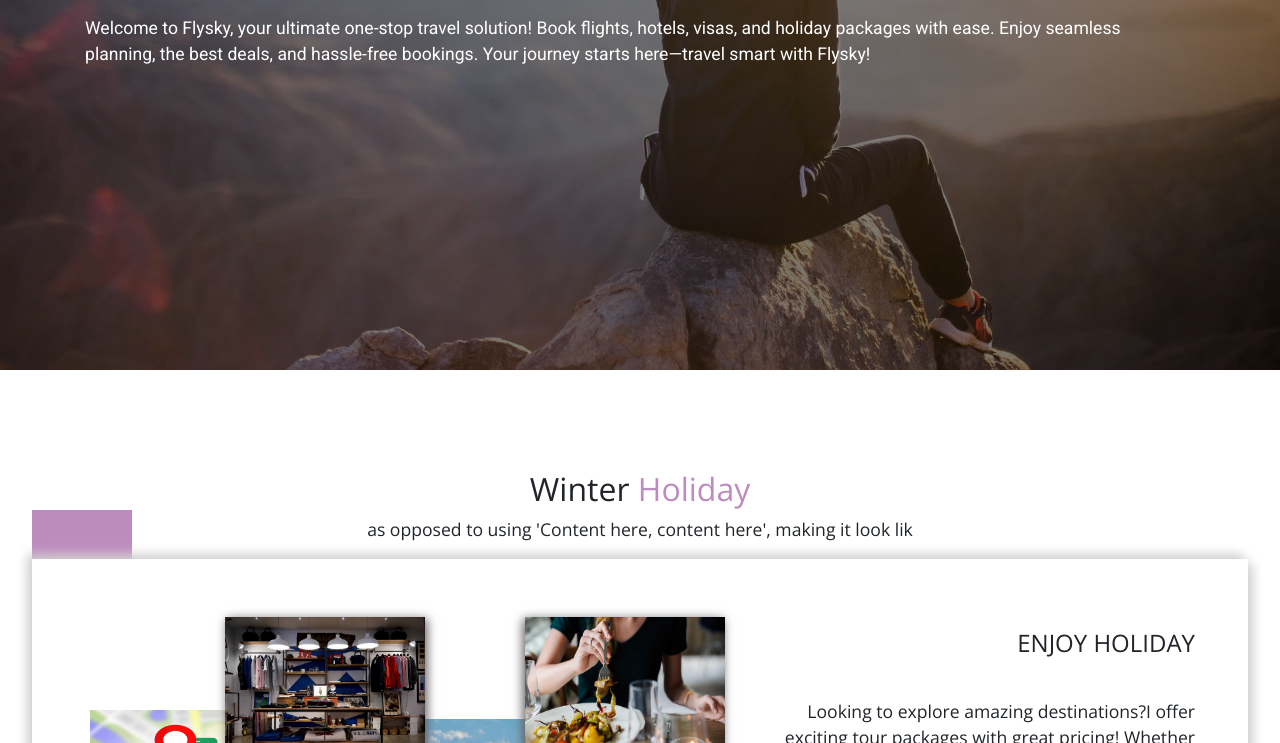
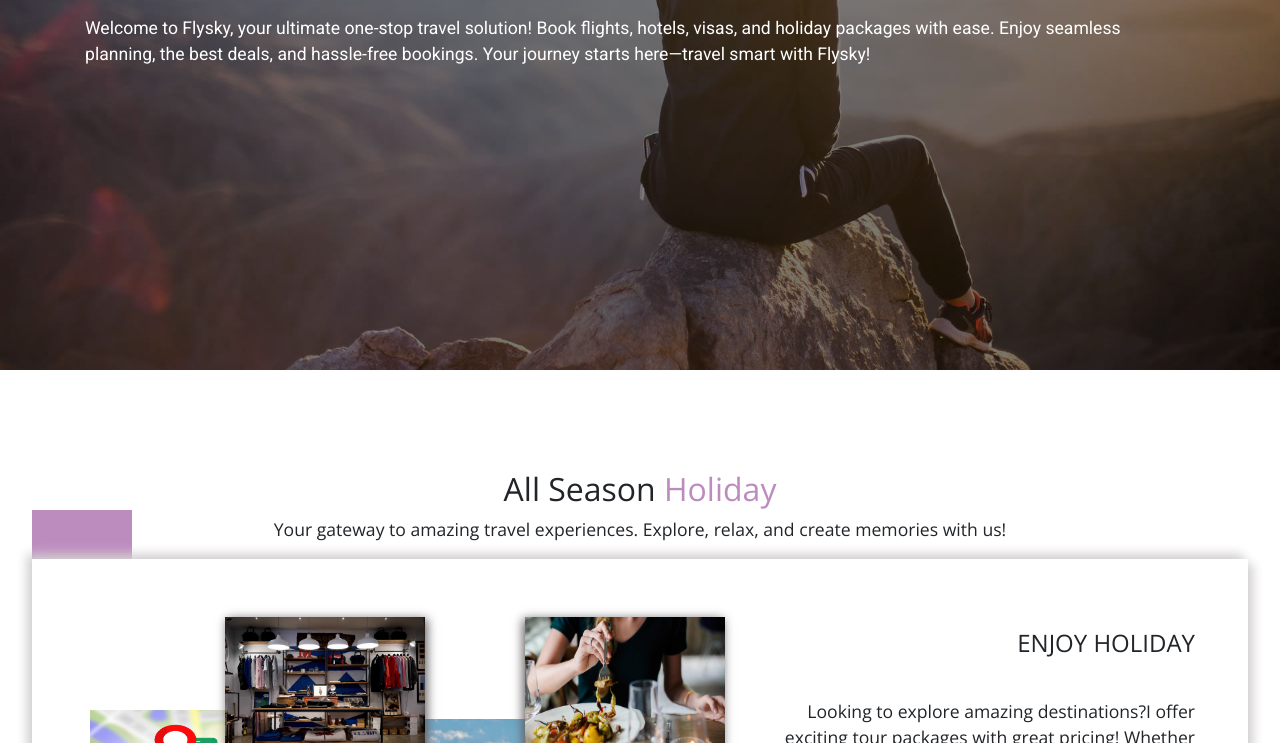
Before and after one commit to hasibulislamshaon/flyskybd, a plain HTML site: page index.html in a window 1280 px wide. Shown: the part 430-1173 px from the top of the page. Drawn offline with nearby package versions, Linux system fonts and the light colour scheme.

Commit message:
Update index.html

```diff
--- a/index.html
+++ b/index.html
@@ -70,8 +70,8 @@
 
         <div class="about-us" id="about">
             <div class="small-container">
-                <h2 class="text-center">Winter <span>Holiday</span></h2>
-                <p class="text-center">as opposed to using 'Content here, content here', making it look lik</p>
+                <h2 class="text-center">All Season <span>Holiday</span></h2>
+                <p class="text-center">Your gateway to amazing travel experiences. Explore, relax, and create memories with us!</p>
                 <div>
                     <div class="container">
                         <div class="row">
@@ -196,6 +196,7 @@
                             </p>
                         </div>
                     </div>
+
                 </div>
             </div>
             <div class="copyright text-center">
```
